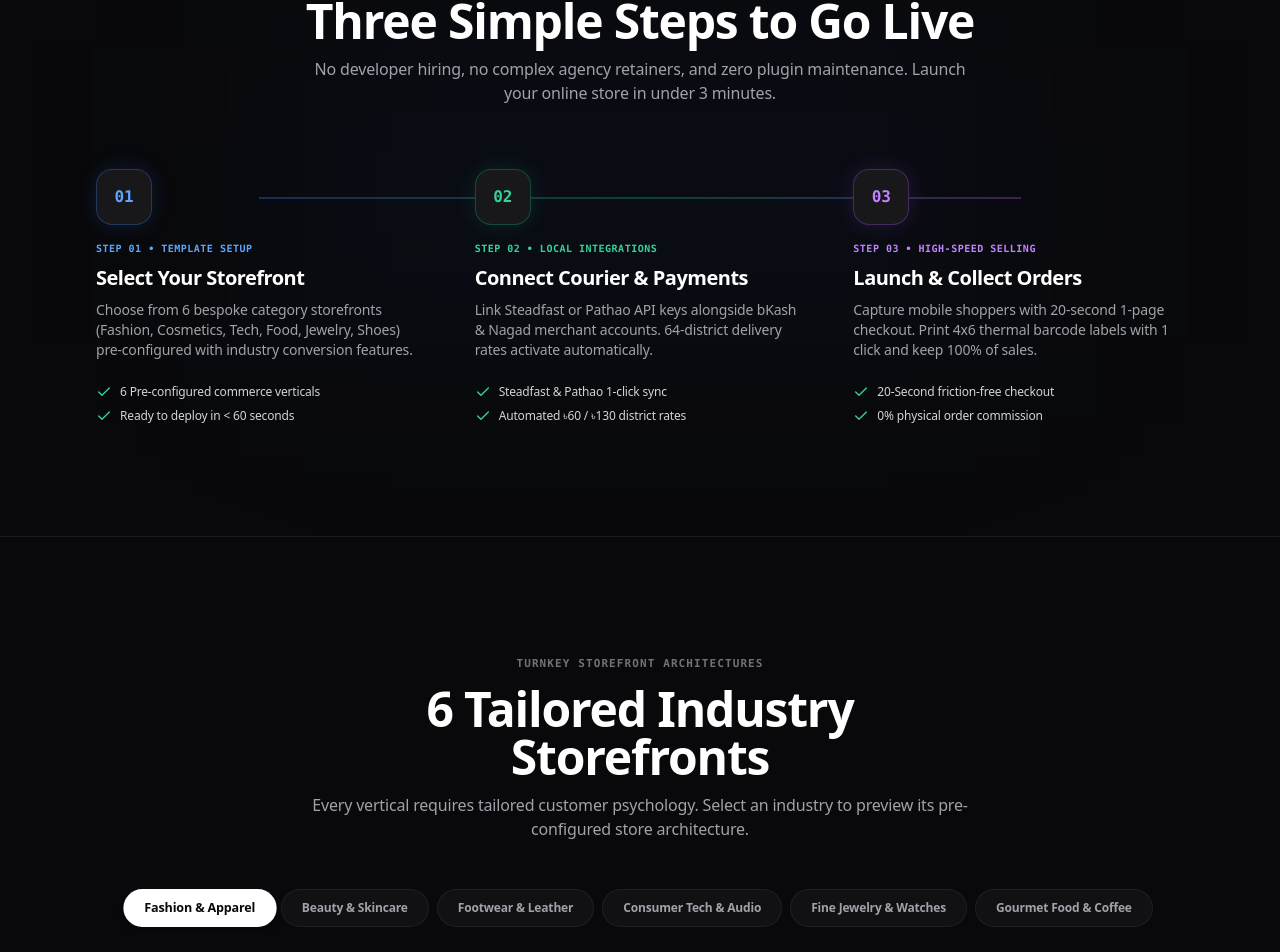
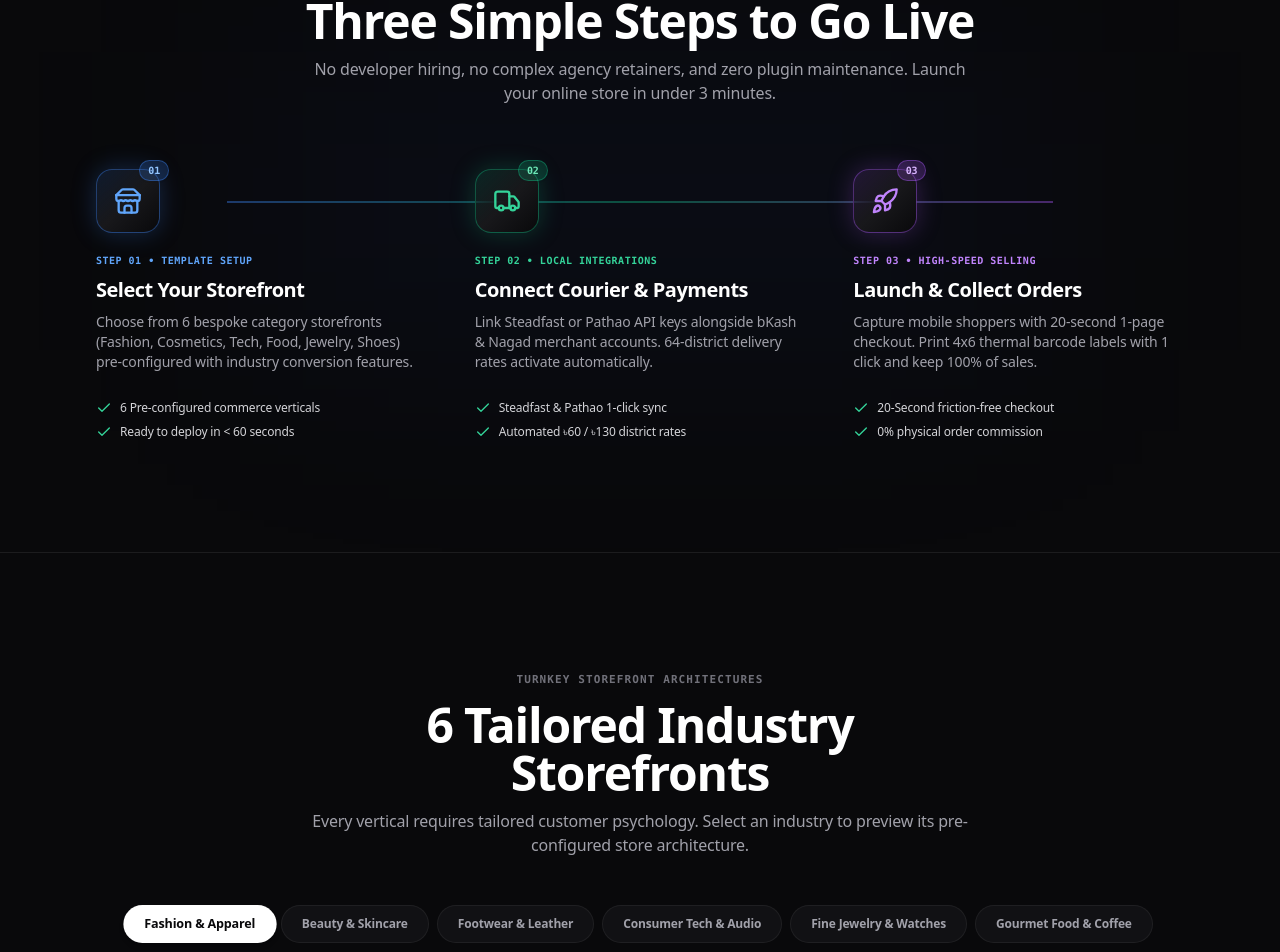
Before and after one commit to Ratul-NotFound/StoreSwift, a Next.js app: page / in a window 1280 px wide. Shown: the part 2575-3527 px from the top of the page. Built offline with nearby package versions, Linux system fonts and the light colour scheme; no server answers.

Commit message:
feat(landing-page): enhance connected line stepper with luminous relevant functional icons and floating step badges

```diff
--- a/src/app/(platform)/page.tsx
+++ b/src/app/(platform)/page.tsx
@@ -21,7 +21,8 @@ import {
   CreditCard,
   Package,
   Globe,
-  TrendingUp
+  TrendingUp,
+  Rocket
 } from "lucide-react";
 import { PlatformFooter, DEMO_STORES_LIST } from "@/components/platform-footer";
 
@@ -639,15 +640,18 @@ export default function PlatformLandingPage() {
             </p>
           </div>
 
-          {/* Connected Minimalist Timeline Workflow (100% Clean, Zero Clutter) */}
+          {/* Connected Minimalist Timeline Workflow (Luminous Relevant Nodes) */}
           <div className="relative grid grid-cols-1 md:grid-cols-3 gap-8 lg:gap-12">
             {/* Horizontal Connecting Guide Line (Desktop Only) */}
-            <div className="hidden md:block absolute top-7 left-[15%] right-[15%] h-[2px] bg-gradient-to-r from-blue-500/30 via-emerald-500/30 to-purple-500/30 pointer-events-none" />
+            <div className="hidden md:block absolute top-8 left-[12%] right-[12%] h-[2px] bg-gradient-to-r from-blue-500/40 via-emerald-500/40 to-purple-500/40 pointer-events-none" />
 
             {/* Step 01 */}
-            <div className="relative space-y-4 text-left group">
-              <div className="relative z-10 w-14 h-14 rounded-2xl bg-zinc-900 border border-blue-500/30 text-blue-400 flex items-center justify-center font-mono font-bold text-base shadow-[0_0_20px_rgba(59,130,246,0.15)] group-hover:border-blue-500 transition-colors">
-                01
+            <div className="relative space-y-5 text-left group">
+              <div className="relative z-10 w-16 h-16 rounded-2xl bg-gradient-to-br from-blue-500/15 via-zinc-900 to-zinc-950 border border-blue-500/40 text-blue-400 flex items-center justify-center shadow-[0_0_25px_rgba(59,130,246,0.25)] group-hover:border-blue-400 group-hover:shadow-[0_0_35px_rgba(59,130,246,0.4)] transition-all">
+                <Store className="w-7 h-7 text-blue-400 group-hover:scale-110 transition-transform" />
+                <span className="absolute -top-2.5 -right-2.5 px-2 py-0.5 rounded-full text-[10px] font-mono font-bold bg-blue-500/20 text-blue-300 border border-blue-500/40 shadow-sm">
+                  01
+                </span>
               </div>
               <div className="space-y-2">
                 <span className="text-[10px] font-mono uppercase tracking-wider text-blue-400 font-bold block">
@@ -673,9 +677,12 @@ export default function PlatformLandingPage() {
             </div>
 
             {/* Step 02 */}
-            <div className="relative space-y-4 text-left group">
-              <div className="relative z-10 w-14 h-14 rounded-2xl bg-zinc-900 border border-emerald-500/30 text-emerald-400 flex items-center justify-center font-mono font-bold text-base shadow-[0_0_20px_rgba(16,185,129,0.15)] group-hover:border-emerald-500 transition-colors">
-                02
+            <div className="relative space-y-5 text-left group">
+              <div className="relative z-10 w-16 h-16 rounded-2xl bg-gradient-to-br from-emerald-500/15 via-zinc-900 to-zinc-950 border border-emerald-500/40 text-emerald-400 flex items-center justify-center shadow-[0_0_25px_rgba(16,185,129,0.25)] group-hover:border-emerald-400 group-hover:shadow-[0_0_35px_rgba(16,185,129,0.4)] transition-all">
+                <Truck className="w-7 h-7 text-emerald-400 group-hover:scale-110 transition-transform" />
+                <span className="absolute -top-2.5 -right-2.5 px-2 py-0.5 rounded-full text-[10px] font-mono font-bold bg-emerald-500/20 text-emerald-300 border border-emerald-500/40 shadow-sm">
+                  02
+                </span>
               </div>
               <div className="space-y-2">
                 <span className="text-[10px] font-mono uppercase tracking-wider text-emerald-400 font-bold block">
@@ -701,9 +708,12 @@ export default function PlatformLandingPage() {
             </div>
 
             {/* Step 03 */}
-            <div className="relative space-y-4 text-left group">
-              <div className="relative z-10 w-14 h-14 rounded-2xl bg-zinc-900 border border-purple-500/30 text-purple-400 flex items-center justify-center font-mono font-bold text-base shadow-[0_0_20px_rgba(168,85,247,0.15)] group-hover:border-purple-500 transition-colors">
-                03
+            <div className="relative space-y-5 text-left group">
+              <div className="relative z-10 w-16 h-16 rounded-2xl bg-gradient-to-br from-purple-500/15 via-zinc-900 to-zinc-950 border border-purple-500/40 text-purple-400 flex items-center justify-center shadow-[0_0_25px_rgba(168,85,247,0.25)] group-hover:border-purple-400 group-hover:shadow-[0_0_35px_rgba(168,85,247,0.4)] transition-all">
+                <Rocket className="w-7 h-7 text-purple-400 group-hover:scale-110 transition-transform" />
+                <span className="absolute -top-2.5 -right-2.5 px-2 py-0.5 rounded-full text-[10px] font-mono font-bold bg-purple-500/20 text-purple-300 border border-purple-500/40 shadow-sm">
+                  03
+                </span>
               </div>
               <div className="space-y-2">
                 <span className="text-[10px] font-mono uppercase tracking-wider text-purple-400 font-bold block">
```
